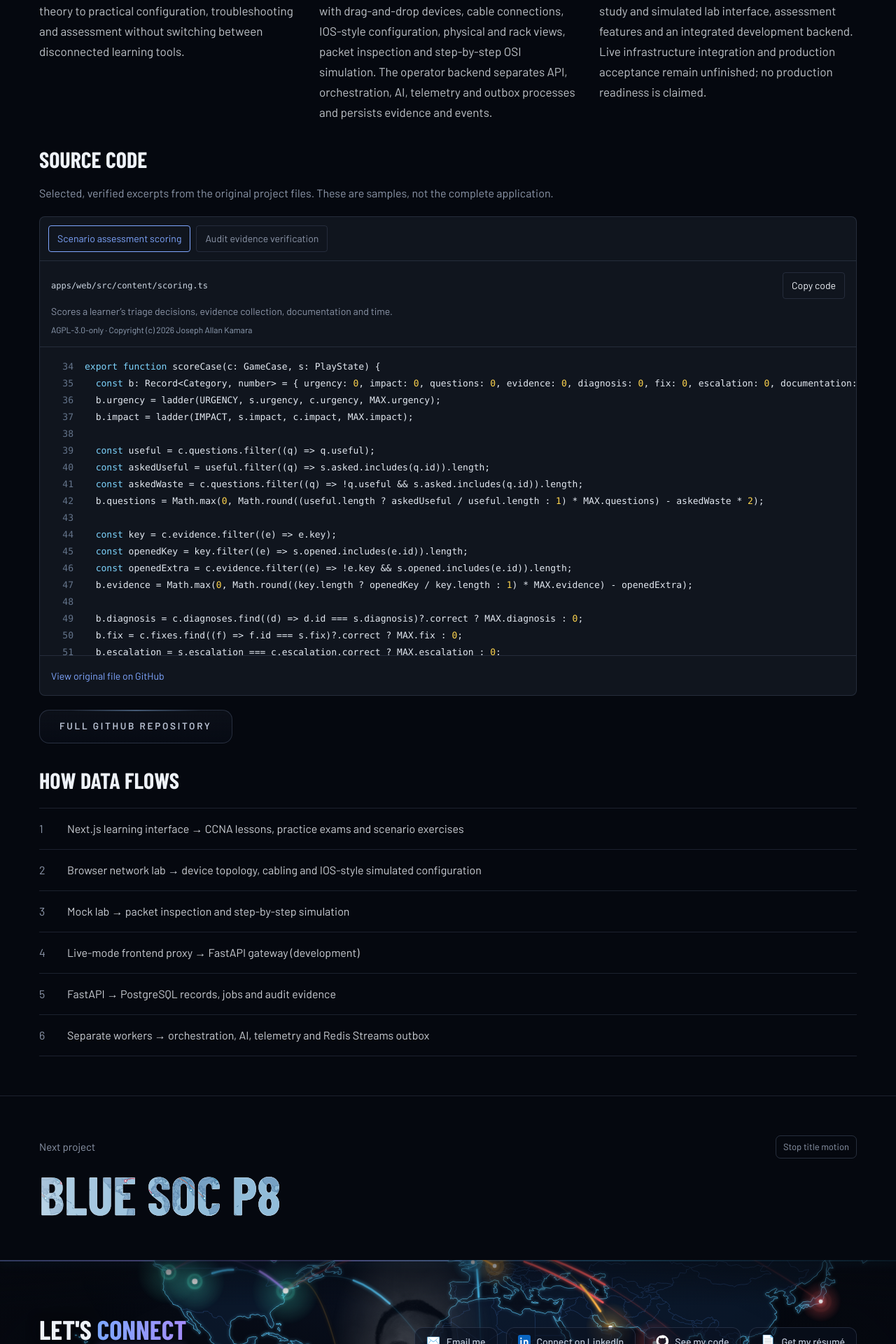
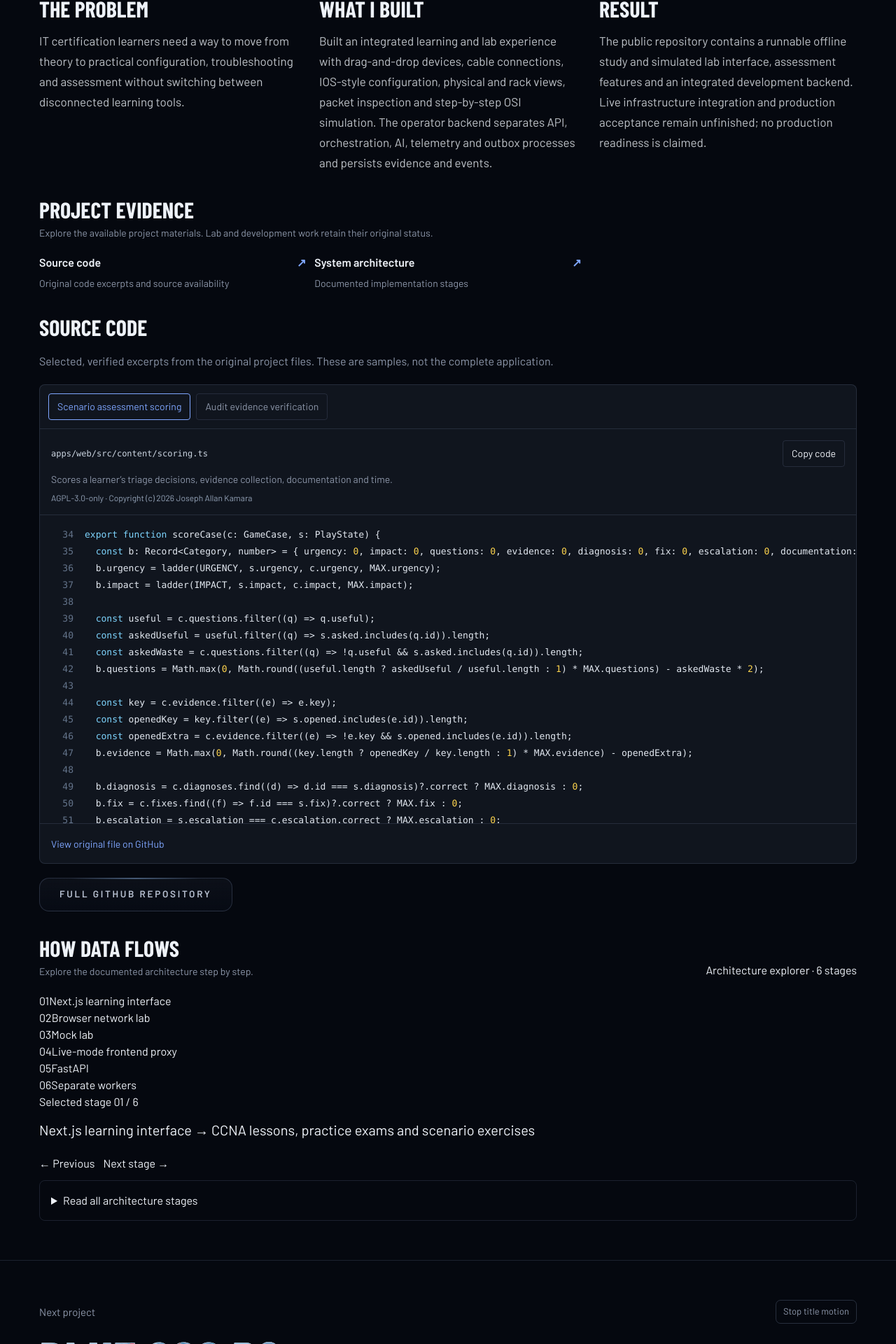
Before and after one commit to kamara1994/portfolio, a Next.js app: page /projects/salone-aegis in a window 1280 px wide. Shown: the part 879-2799 px from the top of the page at 70% size. Built offline with nearby package versions, Linux system fonts and the light colour scheme.

Commit message:
Integrate project showcase without removing existing content

```diff
--- a/app/projects/[slug]/page.tsx
+++ b/app/projects/[slug]/page.tsx
@@ -4,9 +4,9 @@ import { notFound } from 'next/navigation'
 import { projects, type Project } from '@/data/projects'
 import Nav from '@/components/Nav'
 import Footer from '@/components/Footer'
-import ProjectMedia from '@/components/ProjectMedia'
 import ProjectSource from '@/components/ProjectSource'
-import NextProjectTitle, { ProjectTitleArt, TitleMotionControl } from '@/components/NextProjectTitle'
+import { ProjectTitleArt, TitleMotionControl } from '@/components/NextProjectTitle'
+import { ProjectReadingProgress, ProjectMediaStage, ProjectArchitecture, ProjectEvidence, ProjectSectionNav, ProjectNextNavigation } from '@/components/ProjectExperience'
 
 const shown = projects.filter((p) => p.placement)
 
@@ -43,8 +43,9 @@ export default function ProjectPage({ params }: { params: { slug: string } }) {
   return (
     <>
       <Nav />
-      <main>
-        <header className="wrap project-wrap pb-7 pt-28 md:pt-32">
+      <main key={p.id} className="pe-project-page" data-project={p.id}>
+        <ProjectReadingProgress />
+        <header id="project-overview" className="wrap project-wrap pb-7 pt-28 md:pt-32">
           <div className="flex flex-wrap items-center justify-between gap-3"><Link href="/#work" className="tap text-[15px] text-smoke hover:text-snow">Back to all work</Link><TitleMotionControl /></div>
           <div className="mt-5 grid items-start gap-8 lg:grid-cols-12 lg:gap-10">
             <div className="min-w-0 lg:col-span-5">
@@ -59,9 +60,7 @@ export default function ProjectPage({ params }: { params: { slug: string } }) {
               <p className="mt-6 text-[18px] leading-relaxed text-snow/90">{p.description}</p>
             </div>
             <div className="min-w-0 lg:col-span-7">
-              <div className="relative aspect-video w-full overflow-hidden rounded-lg border border-line bg-panel">
-                <ProjectMedia project={p} priority />
-              </div>
+              <div id="project-media" className="scroll-mt-28"><ProjectMediaStage project={p} /></div>
               <dl className="mt-5 grid grid-cols-1 gap-x-5 gap-y-4 sm:grid-cols-3">
                 {facts.map(([k, v]) => (
                   <div key={k} className="min-w-0">
@@ -78,7 +77,8 @@ export default function ProjectPage({ params }: { params: { slug: string } }) {
           </div>
         </header>
 
-        <section className="wrap project-wrap py-10 md:py-14">
+        <div className="wrap project-wrap"><ProjectSectionNav architecture={Boolean(p.architecture?.length)} /></div>
+        <section id="project-details" className="wrap project-wrap py-10 md:py-14">
           <div className="min-w-0 space-y-9">
             <div className="grid gap-8 lg:grid-cols-3">
             {[
@@ -92,29 +92,13 @@ export default function ProjectPage({ params }: { params: { slug: string } }) {
               </div>
             ))}
             </div>
-            <ProjectSource project={p} />
-            {p.architecture && (
-              <div>
-                <h2 className="font-display text-[32px] font-bold uppercase leading-none">How data flows</h2>
-                <ol className="mt-6 divide-y divide-line border-y border-line">
-                  {p.architecture.map((step, i) => (
-                    <li key={step} className="grid grid-cols-[2.5rem_1fr] py-4 text-[16px] leading-relaxed text-snow/85">
-                      <span className="text-smoke">{i + 1}</span>
-                      <span>{step}</span>
-                    </li>
-                  ))}
-                </ol>
-              </div>
-            )}
+            <ProjectEvidence project={p} />
+            <ProjectSource key={p.id} project={p} />
+            {p.architecture && <ProjectArchitecture key={p.id} steps={p.architecture} />}
           </div>
         </section>
 
-        <div className="group border-t border-line transition-colors hover:bg-panel">
-          <div className="wrap project-wrap py-10 md:py-14">
-            <div className="flex flex-wrap items-center justify-between gap-3"><p className="text-[15px] text-smoke">Next project</p><TitleMotionControl /></div>
-            <Link href={`/projects/${next.id}`} className="block"><NextProjectTitle title={next.title} projectId={next.id} /></Link>
-          </div>
-        </div>
+        <ProjectNextNavigation project={next} />
       </main>
       <Footer />
     </>
```
